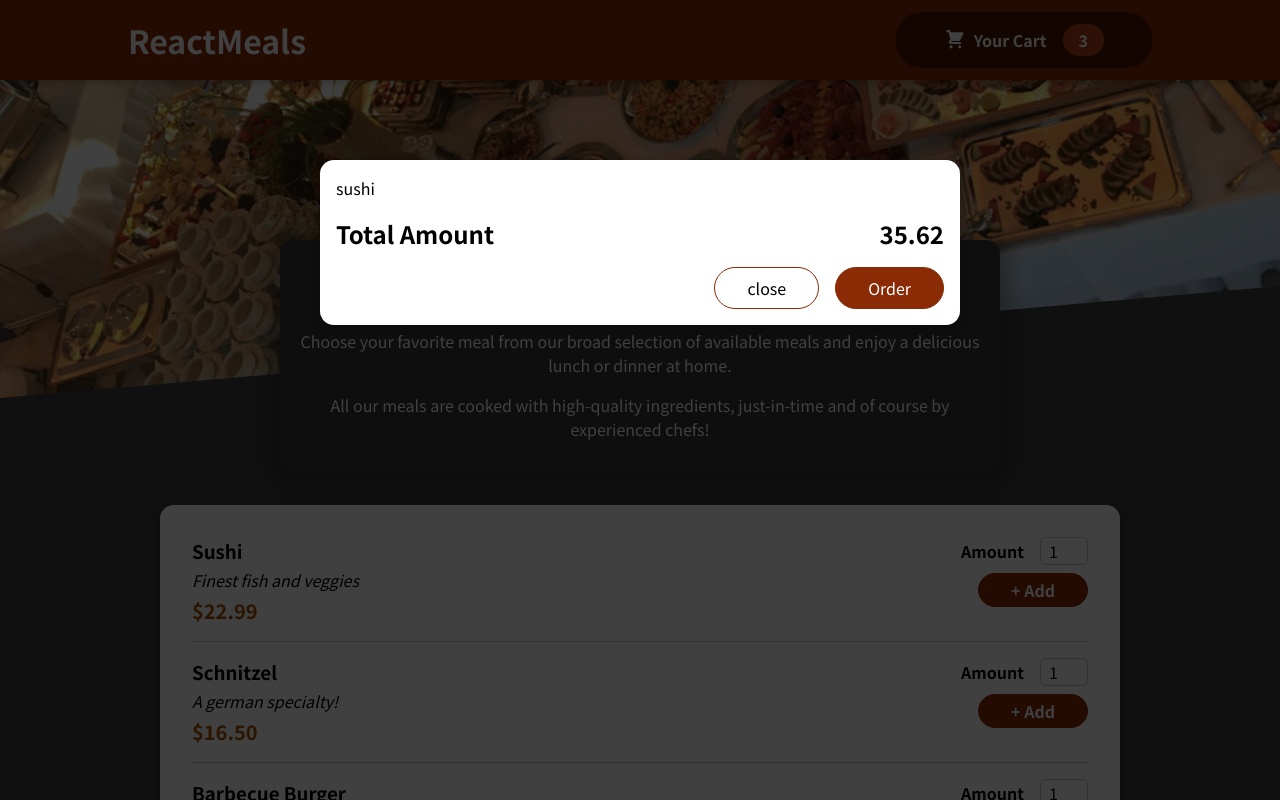
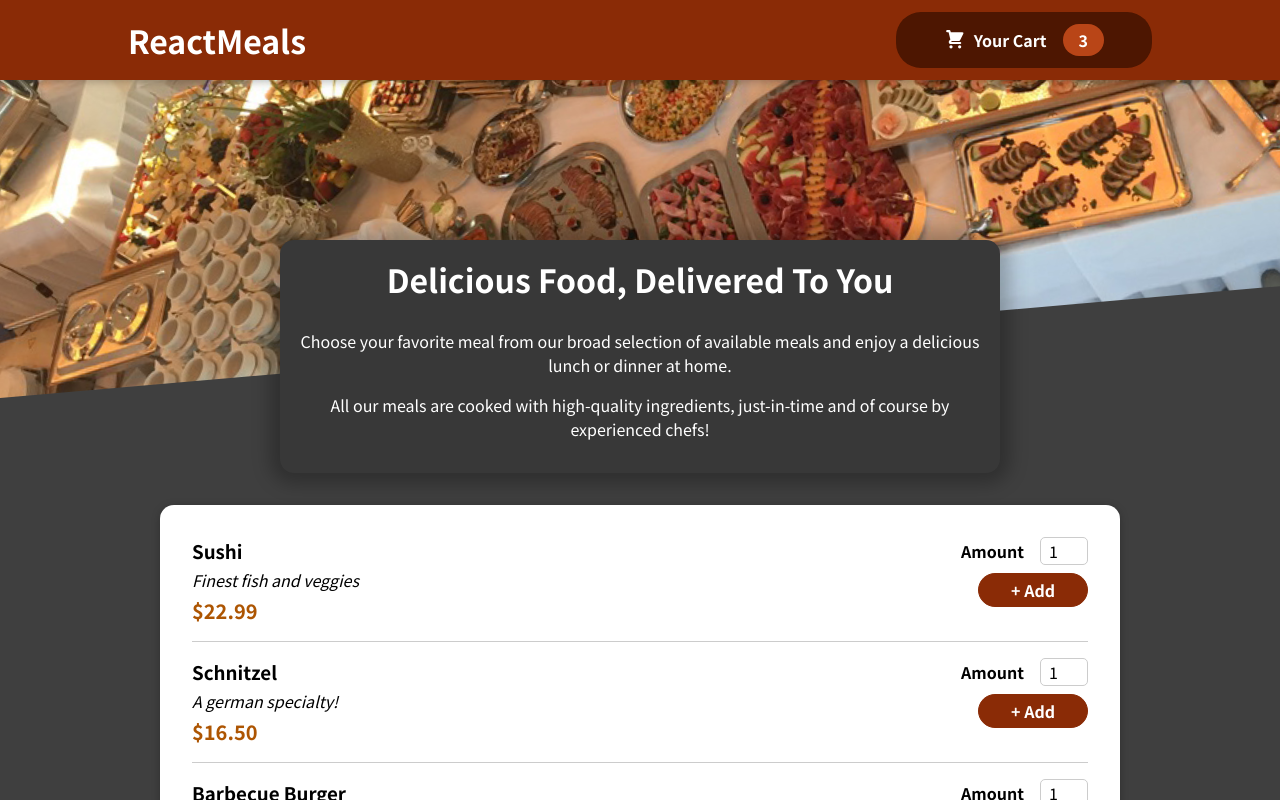
Before and after one commit to akshpnwr/food-order-react, a React (Create React App) app: page / in a window 1280 px wide. Shown: the top 800 px of the page. Built offline with nearby package versions, Linux system fonts and the light colour scheme.

Commit message:
Managing Cart & Modal state

```diff
--- a/src/App.js
+++ b/src/App.js
@@ -1,12 +1,23 @@
+import { useState } from 'react';
 import Cart from './components/Cart/Cart';
 import Header from './components/Layout/Header';
 import Meals from './components/Meals/Meals';
 
 function App() {
+  const [cartIsShown, setCartIsShown] = useState(false);
+
+  const showCartHandler = () => {
+    setCartIsShown(true);
+  };
+
+  const hideCartHandler = () => {
+    setCartIsShown(false);
+  };
+
   return (
     <>
-      <Cart />
-      <Header />
+      {cartIsShown && <Cart onClose={hideCartHandler} />}
+      <Header onShowCart={showCartHandler} />
       <main>
         <Meals />
       </main>
--- a/src/components/Cart/Cart.js
+++ b/src/components/Cart/Cart.js
@@ -11,14 +11,16 @@ const Cart = (props) => {
   );
 
   return (
-    <Modal>
+    <Modal onClose={props.onClose}>
       {cartItems}
       <div className={classes.total}>
         <span>Total Amount</span>
         <span>35.62</span>
       </div>
       <div className={classes.actions}>
-        <button className={classes['button-alt']}>close</button>
+        <button className={classes['button-alt']} onClick={props.onClose}>
+          close
+        </button>
         <button className={classes.button}>Order</button>
       </div>
     </Modal>
--- a/src/components/Layout/Header.js
+++ b/src/components/Layout/Header.js
@@ -7,7 +7,7 @@ const Header = (props) => {
     <>
       <header className={classes.header}>
         <h1>ReactMeals</h1>
-        <HeaderCartButton />
+        <HeaderCartButton onClick={props.onShowCart} />
       </header>
       <div className={classes['main-image']}>
         <img src={mealsImage} alt="A table full of delicious food!" />
--- a/src/components/Layout/HeaderCartButton.js
+++ b/src/components/Layout/HeaderCartButton.js
@@ -3,7 +3,7 @@ import classes from './HeaderCartButton.module.css';
 
 const HeaderCartButton = (props) => {
   return (
-    <button className={classes.button}>
+    <button className={classes.button} onClick={props.onClick}>
       <span className={classes.icon}>
         <CartIcon />
       </span>
--- a/src/components/UI/Modal.js
+++ b/src/components/UI/Modal.js
@@ -1,7 +1,9 @@
 import classes from './Modal.module.css';
 import ReactDOM from 'react-dom';
 
-const Backdrop = (props) => <div className={classes.backdrop}></div>;
+const Backdrop = (props) => (
+  <div className={classes.backdrop} onClick={props.onClose}></div>
+);
 
 const ModalOverlay = (props) => (
   <div className={classes.modal}>
@@ -14,7 +16,10 @@ const portalElement = document.getElementById('overlays');
 const Modal = (props) => {
   return (
     <>
-      {ReactDOM.createPortal(<Backdrop />, portalElement)}
+      {ReactDOM.createPortal(
+        <Backdrop onClose={props.onClose} />,
+        portalElement
+      )}
       {ReactDOM.createPortal(
         <ModalOverlay>{props.children}</ModalOverlay>,
         portalElement
```
Also changed, not shown: 1 other file (tests, documents, lock files or other folders).
